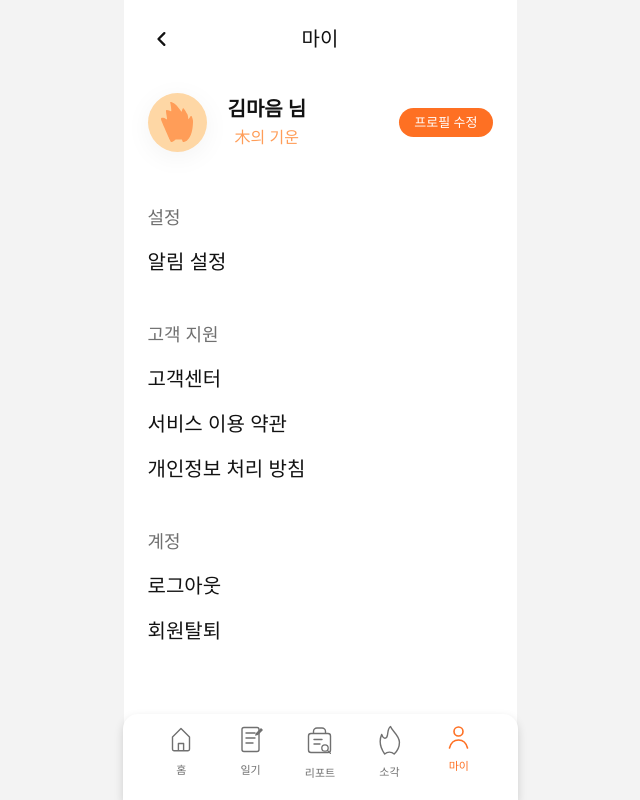
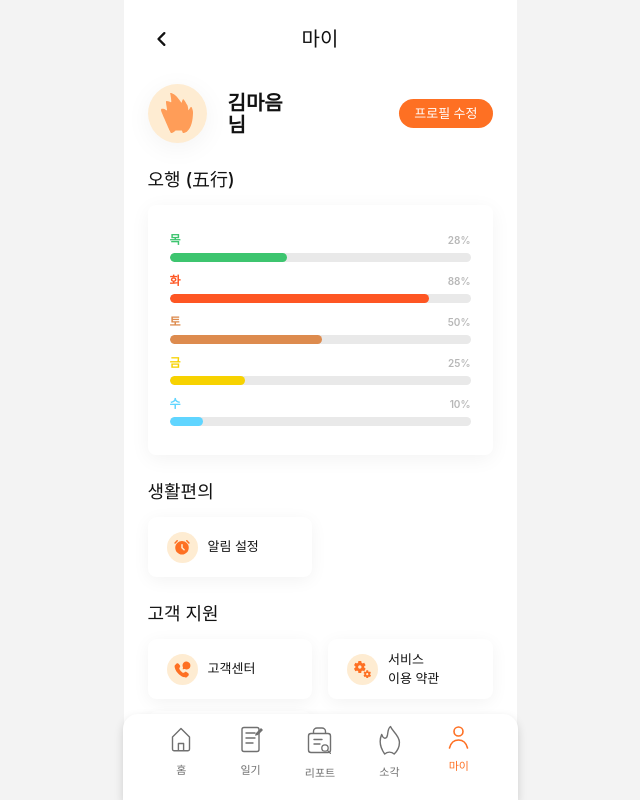
Before and after one commit to IT-Cotato/13th-Maeum-Bujeok-FE, a Next.js app: page /my in a window 1280 px wide. Shown: the whole page, without its empty margins (320-960 px from the left). Built offline with nearby package versions, Linux system fonts and the light colour scheme.

Commit message:
feat: 오행 게이지, 메뉴 섹션 필요한 화면 추가 및 연결

```diff
--- /dev/null
+++ b/src/features/user/components/FiveElementGaugeSection.tsx
@@ -0,0 +1,52 @@
+import { FIVE_ELEMENT_META } from "@/features/user/constants";
+import type { FiveElementGaugeValue } from "@/features/user/types";
+
+type FiveElementGaugeSectionProps = {
+  values: FiveElementGaugeValue[];
+};
+
+export default function FiveElementGaugeSection({
+  values,
+}: FiveElementGaugeSectionProps) {
+  return (
+    <section className="mt-[23px]" aria-labelledby="five-element-title">
+      <h2
+        className="text-lg font-medium leading-[27px]"
+        id="five-element-title"
+      >
+        오행 (五行)
+      </h2>
+
+      <div className="mt-3 h-[250px] rounded-lg bg-white px-[22px] pt-6 shadow-[0_4px_20px_rgba(18,18,18,0.05)]">
+        <div className="flex flex-col gap-2">
+          {values.map((value) => {
+            const meta = FIVE_ELEMENT_META[value.element];
+            const fillPercentage = value.fillPercentage ?? value.percentage;
+
+            return (
+              <div className="h-[33px]" key={value.element}>
+                <div className="flex h-[22px] items-center justify-between font-semibold">
+                  <span
+                    className={`text-xs leading-[22px] ${meta.textClassName}`}
+                  >
+                    {meta.label}
+                  </span>
+                  <span className="text-[10px] leading-[22px] text-gray-400">
+                    {value.percentage}%
+                  </span>
+                </div>
+                <div className="relative mt-0.5 h-[9px] w-full overflow-hidden rounded-lg bg-[#e9e9e9]">
+                  <div
+                    aria-hidden="true"
+                    className={`h-full rounded-lg ${meta.barClassName}`}
+                    style={{ width: `${fillPercentage}%` }}
+                  />
+                </div>
+              </div>
+            );
+          })}
+        </div>
+      </div>
+    </section>
+  );
+}
--- /dev/null
+++ b/src/features/user/components/MyMenuSection.tsx
@@ -0,0 +1,58 @@
+import Image from "next/image";
+
+import type { MyMenuItem } from "@/features/user/constants";
+
+type MyMenuSectionProps = {
+  className?: string;
+  items: MyMenuItem[];
+  title: string;
+};
+
+export default function MyMenuSection({
+  className = "",
+  items,
+  title,
+}: MyMenuSectionProps) {
+  const hasMultipleItems = items.length > 1;
+
+  return (
+    <section className={`mt-[23px] ${className}`}>
+      <h2 className="text-lg font-medium leading-[27px]">{title}</h2>
+      <div
+        className={`mt-3 grid gap-x-4 gap-y-3 ${
+          hasMultipleItems ? "grid-cols-2" : "grid-cols-1"
+        }`}
+      >
+        {items.map((item) => (
+          <button
+            className="flex h-[60px] items-center gap-2.5 rounded-[8.673px] bg-white px-[19px] text-left shadow-[0_3.469px_17.347px_rgba(0,0,0,0.05)]"
+            key={item.label}
+            type="button"
+          >
+            {item.iconHasBackground ? (
+              <span className="flex size-[31px] shrink-0 items-center justify-center rounded-full bg-orange-100">
+                <Image
+                  alt=""
+                  height={item.iconSize}
+                  src={item.iconSrc}
+                  width={item.iconSize}
+                />
+              </span>
+            ) : (
+              <Image
+                alt=""
+                className="size-[31px] shrink-0"
+                height={31}
+                src={item.iconSrc}
+                width={31}
+              />
+            )}
+            <span className="w-[75px] whitespace-pre-line text-[13px] font-medium leading-normal">
+              {item.label}
+            </span>
+          </button>
+        ))}
+      </div>
+    </section>
+  );
+}
--- a/src/features/user/components/MyPage.tsx
+++ b/src/features/user/components/MyPage.tsx
@@ -3,14 +3,20 @@ import Link from "next/link";
 
 import BottomNavigation from "@/components/layout/BottomNavigation";
 import { MAIN_NAVIGATION_ITEMS } from "@/constants/navigation";
-
-const SUPPORT_ITEMS = ["고객센터", "서비스 이용 약관", "개인정보 처리 방침"];
-const ACCOUNT_ITEMS = ["로그아웃", "회원탈퇴"];
+import FiveElementGaugeSection from "@/features/user/components/FiveElementGaugeSection";
+import MyMenuSection from "@/features/user/components/MyMenuSection";
+import {
+  ACCOUNT_MENU_ITEMS,
+  CONVENIENCE_MENU_ITEMS,
+  DEFAULT_FIVE_ELEMENT_GAUGES,
+  SUPPORT_MENU_ITEMS,
+} from "@/features/user/constants";
 
 export default function MyPage() {
   return (
-    <main className="min-h-dvh bg-gray-100 text-foreground">
-      <div className="relative mx-auto min-h-dvh w-full max-w-[393px] overflow-hidden bg-background px-6 pb-[86px] pt-[25px]">
+    <main className="h-dvh overflow-hidden bg-gray-100 text-foreground">
+      <div className="relative mx-auto h-dvh w-full max-w-[393px] overflow-hidden bg-background">
+        <div className="h-full overflow-y-auto px-6 pb-[calc(116px+env(safe-area-inset-bottom))] pt-[25px]">
           <header className="grid h-7 grid-cols-[28px_1fr_28px] items-center">
             <Link
               aria-label="홈으로 돌아가기"
@@ -31,71 +37,44 @@ export default function MyPage() {
           </header>
 
           <section
-          className="mt-10 flex h-[59px] items-center"
+            className="mt-[31px] flex h-[59px] items-center justify-between"
             aria-label="프로필"
           >
-          <div className="relative size-[59px] shrink-0 rounded-full bg-orange-200 shadow-[0_5.364px_26.818px_rgba(18,18,18,0.05)]">
+            <div className="flex items-center gap-[21px]">
+              <div className="relative size-[59px] shrink-0 rounded-full bg-orange-100 shadow-[0_5.364px_26.818px_rgba(18,18,18,0.05)]">
                 <Image
                   alt=""
                   className="absolute left-[13.41px] top-[9.39px]"
                   height={40}
-              src="/figma/my/profile-flame.svg"
+                  src="/figma/my/profile-flame-v2.svg"
                   width={32}
                 />
               </div>
-
-          <div className="ml-[21px] flex flex-col gap-1.5">
-            <p className="text-xl font-semibold leading-[22px]">김마음 님</p>
-            <p className="text-center text-base font-medium leading-[22px] text-orange-400">
-              木의 기운
+              <p className="w-[75px] text-xl font-semibold leading-[22px]">
+                김마음 님
               </p>
             </div>
 
             <button
-            className="ml-auto h-[29px] rounded-[50px] bg-orange-500 px-[15px] text-[13px] font-medium leading-normal text-white"
+              className="h-[29px] rounded-[50px] bg-orange-500 px-[15px] text-[13px] font-medium leading-normal text-white"
               type="button"
             >
               프로필 수정
             </button>
           </section>
 
-        <MenuSection className="mt-[52px]" items={["알림 설정"]} title="설정" />
-        <MenuSection
-          className="mt-11"
-          items={SUPPORT_ITEMS}
-          title="고객 지원"
+          <FiveElementGaugeSection values={DEFAULT_FIVE_ELEMENT_GAUGES} />
+          <MyMenuSection
+            className="w-[164px]"
+            items={CONVENIENCE_MENU_ITEMS}
+            title="생활편의"
           />
-        <MenuSection className="mt-11" items={ACCOUNT_ITEMS} title="계정" />
+          <MyMenuSection items={SUPPORT_MENU_ITEMS} title="고객 지원" />
+          <MyMenuSection items={ACCOUNT_MENU_ITEMS} title="계정" />
+        </div>
 
         <BottomNavigation activeValue="my" items={MAIN_NAVIGATION_ITEMS} />
       </div>
     </main>
   );
 }
-
-type MenuSectionProps = {
-  className?: string;
-  items: string[];
-  title: string;
-};
-
-function MenuSection({ className = "", items, title }: MenuSectionProps) {
-  return (
-    <section className={className}>
-      <h2 className="text-lg font-medium leading-normal text-gray-500">
-        {title}
-      </h2>
-      <div className="mt-4 flex flex-col items-start gap-[15px]">
-        {items.map((item) => (
-          <button
-            className="text-left text-xl font-medium leading-normal text-foreground"
-            key={item}
-            type="button"
-          >
-            {item}
-          </button>
-        ))}
-      </div>
-    </section>
-  );
-}
--- /dev/null
+++ b/src/features/user/constants.ts
@@ -0,0 +1,95 @@
+import type { FiveElement, FiveElementGaugeValue } from "@/features/user/types";
+
+type FiveElementMeta = {
+  barClassName: string;
+  label: string;
+  textClassName: string;
+};
+
+export type MyMenuItem = {
+  iconHasBackground: boolean;
+  iconSize: number;
+  iconSrc: string;
+  label: string;
+};
+
+export const FIVE_ELEMENT_META: Record<FiveElement, FiveElementMeta> = {
+  wood: {
+    label: "목",
+    barClassName: "bg-[#3dc56f]",
+    textClassName: "text-[#3dc56f]",
+  },
+  fire: {
+    label: "화",
+    barClassName: "bg-[#fe5623]",
+    textClassName: "text-[#fe5623]",
+  },
+  earth: {
+    label: "토",
+    barClassName: "bg-[#dd8b4e]",
+    textClassName: "text-[#dd8b4e]",
+  },
+  metal: {
+    label: "금",
+    barClassName: "bg-[#f7d200]",
+    textClassName: "text-[#f7d200]",
+  },
+  water: {
+    label: "수",
+    barClassName: "bg-[#60d5ff]",
+    textClassName: "text-[#60d5ff]",
+  },
+};
+
+export const DEFAULT_FIVE_ELEMENT_GAUGES: FiveElementGaugeValue[] = [
+  { element: "wood", percentage: 28, fillPercentage: 39 },
+  { element: "fire", percentage: 88, fillPercentage: 86.333 },
+  { element: "earth", percentage: 50, fillPercentage: 50.667 },
+  { element: "metal", percentage: 25, fillPercentage: 25 },
+  { element: "water", percentage: 10, fillPercentage: 11 },
+];
+
+export const CONVENIENCE_MENU_ITEMS: MyMenuItem[] = [
+  {
+    iconHasBackground: true,
+    iconSize: 18,
+    iconSrc: "/figma/my/menu/alarm.svg",
+    label: "알림 설정",
+  },
+];
+
+export const SUPPORT_MENU_ITEMS: MyMenuItem[] = [
+  {
+    iconHasBackground: true,
+    iconSize: 19,
+    iconSrc: "/figma/my/menu/customer-center.svg",
+    label: "고객센터",
+  },
+  {
+    iconHasBackground: false,
+    iconSize: 31,
+    iconSrc: "/figma/my/menu/terms.svg",
+    label: "서비스 \n이용 약관",
+  },
+  {
+    iconHasBackground: true,
+    iconSize: 17,
+    iconSrc: "/figma/my/menu/privacy.svg",
+    label: "개인정보 \n처리 방침",
+  },
+];
+
+export const ACCOUNT_MENU_ITEMS: MyMenuItem[] = [
+  {
+    iconHasBackground: true,
+    iconSize: 17,
+    iconSrc: "/figma/my/menu/logout.svg",
+    label: "로그아웃",
+  },
+  {
+    iconHasBackground: true,
+    iconSize: 17,
+    iconSrc: "/figma/my/menu/delete-account.svg",
+    label: "회원탈퇴",
+  },
+];
--- /dev/null
+++ b/src/features/user/types.ts
@@ -0,0 +1,7 @@
+export type FiveElement = "earth" | "fire" | "metal" | "water" | "wood";
+
+export type FiveElementGaugeValue = {
+  element: FiveElement;
+  percentage: number;
+  fillPercentage?: number;
+};
```
Lines whose indentation alone changed are shown as unchanged.
